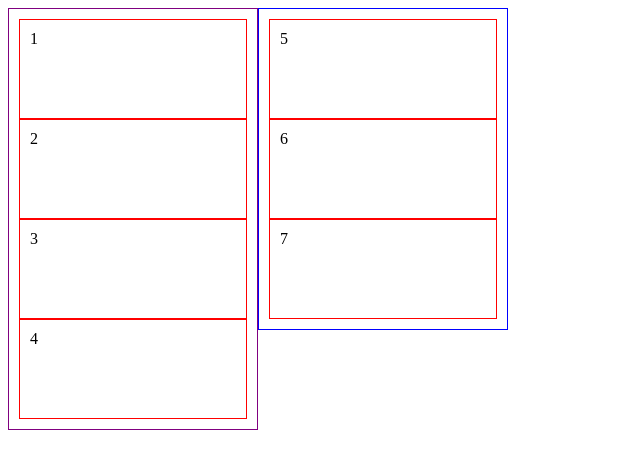
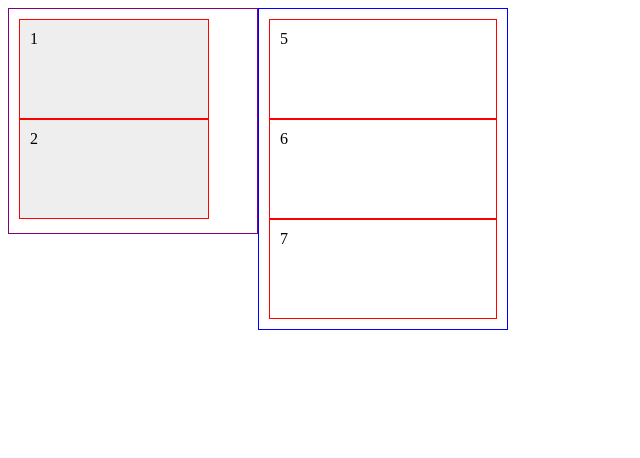
Before and after one commit to jiaoliu0111/project5, a Vue app: page /#/ in a window 1280 px wide. Shown: the top 458 px of the page, without its empty margins (0-640 px from the left). Built offline with nearby package versions, Linux system fonts and the light colour scheme.

Commit message:
左侧可上下拖动

```diff
--- a/package.json
+++ b/package.json
@@ -12,7 +12,9 @@
   },
   "dependencies": {
     "vue": "^2.5.2",
-    "vue-router": "^3.0.1"
+    "vue-draggable": "^2.0.2",
+    "vue-router": "^3.0.1",
+    "vuedraggable": "^2.21.0"
   },
   "devDependencies": {
     "autoprefixer": "^7.1.2",
--- a/src/views/Home/index.vue
+++ b/src/views/Home/index.vue
@@ -1,35 +1,66 @@
 <template>
   <div class="container">
     <div class="left">
-      <div class="one">
-        1
-      </div>
-      <div class="two">
-        2
-      </div>
-      <div class="three">
-        3
-      </div>
-      <div class="four">
-        4
-      </div>
+      <!-- <draggable :options="{group:'people',animation:150,ghostClass:'sortable-ghost',chosenClass:'chosenClass',scroll:true,scrollSensitivity:200}" -->
+      <draggable
+        v-model="list2"
+        @change="change"
+        @start="start"
+        @end="end"
+        :move="move"
+        style="display: inline-block; width:190px;height: 200px;background: #eee;overflow: auto">
+        <!-- <li v-for="(item, index) in list2" :class="setclass(item,index)" :key="index">{{item.name}}</li> -->
+        <!-- <transition-group> -->
+          <div class="one">1</div>
+          <div class="two">2</div>
+          <div class="three">3</div>
+          <div class="four">4</div>
+        <!-- </transition-group> -->
+      </draggable>
     </div>
 
     <div class="right">
-      <div class="five">
-        5
-      </div>
-      <div class="six">
-        6
-      </div>
-      <div class="seven">
-        7
-      </div>
+      <div class="five">5</div>
+      <div class="six">6</div>
+      <div class="seven">7</div>
     </div>
 
   </div>
 </template>
 <script>
+import draggable from 'vuedraggable'
+
+export default {
+  components: { draggable },
+  data () {
+    return {
+
+    }
+  },
+  methods: {
+    // evt里面有两个值，一个evt.added 和evt.removed  可以分别知道移动元素的ID和删除元素的ID
+    change: function (evt) {
+      console.log(evt)
+    },
+    // start ,end ,add,update, sort, remove 得到的都差不多
+    start: function (evt) {
+      console.log(evt)
+    },
+    end: function (evt) {
+      console.log(evt)
+      // evt.item // 可以知道拖动的本身
+      // evt.to    // 可以知道拖动的目标列表
+      // evt.from  // 可以知道之前的列表
+      // evt.oldIndex  // 可以知道拖动前的位置
+      // evt.newIndex  // 可以知道拖动后的位置
+    },
+    move: function (evt, originalEvent) {
+      console.log(evt)
+      console.log(originalEvent) // 鼠标位置
+    }
+  }
+}
+
 </script>
 <style scoped>
 .container {
```
Also changed, not shown: 1 other file (tests, documents, lock files or other folders).
